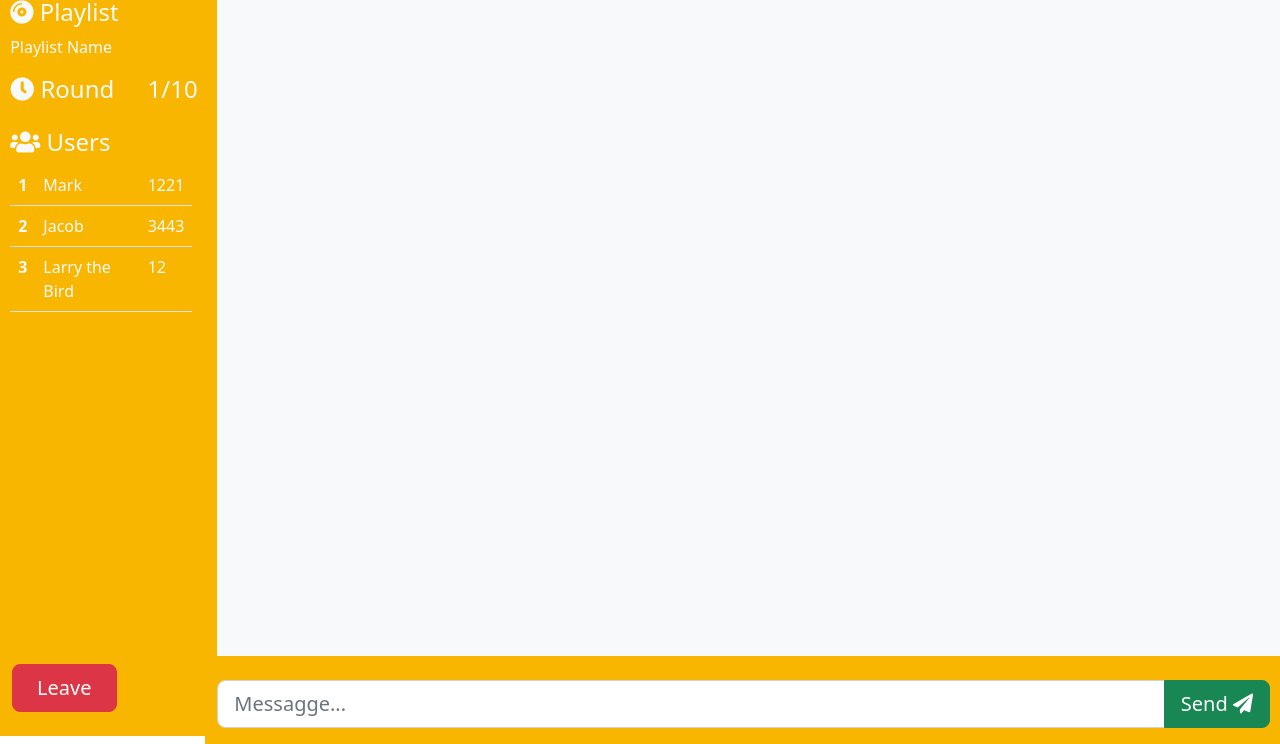
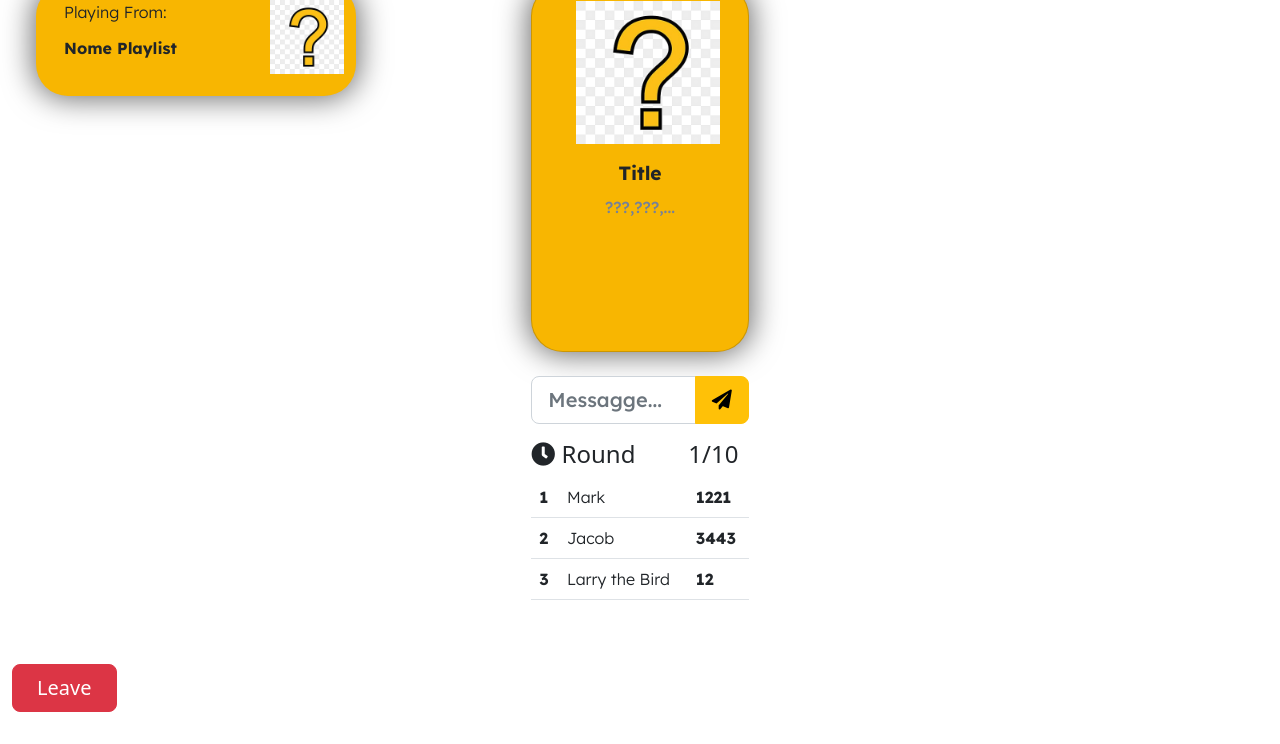
Before and after one commit to TommyMP/songguess, a website: page public/chat.html in a window 1280 px wide. Shown: the part 64-808 px from the top of the page. Drawn offline with nearby package versions, Linux system fonts and the light colour scheme; no server answers.

Commit message:
Add files via upload

```diff
--- a/public/chat.html
+++ b/public/chat.html
@@ -11,14 +11,18 @@
         integrity="sha384-rbsA2VBKQhggwzxH7pPCaAqO46MgnOM80zW1RWuH61DGLwZJEdK2Kadq2F9CUG65" crossorigin="anonymous">
 
     <link rel="stylesheet" href="./css/theme-switch.css">
+    <link rel="stylesheet" href="./css/card.css">
+    <link rel="stylesheet" href="./css/form.css">
+    <link rel="stylesheet" href="./css/table.css">
+
     <title>Guess the Song</title>
 </head>
 
-<body>
+<body id="info-light">
 
     <!-- <audio class="d-none"></audio> -->
 
-    <div class="row fixed-bottom justify-content-start p-4">
+    <!--<div class="row fixed-bottom justify-content-start p-4">
         <a class="btn btn-danger btn-lg col-1" href="index.html" role="button">Leave</a>
     </div>
 
@@ -74,6 +78,83 @@
                 <button class="btn btn-success" type="submit" style="margin-right:10px;">Send <i class="fas fa-paper-plane"></i></button>
             </form>
         </div>
+    </div> -->
+
+    <div class="row">
+        <div class="col-5">
+            <div class="row d-flex justify-content-start">
+                <div class="card-playlist" id="idPlaylist">
+                    <img src="images/question-mark.jpg" alt="" class="cardimg-playlist">
+                    <div class="cardinfo-playlist">
+                        <p class="info-playlist fw-light">Playing From:</p>
+                        <p class="title-playlist fw-bolder">Nome Playlist</p>
+                    </div>
+                </div>
+            </div>
+
+            <div class="row fixed-bottom justify-content-start p-4">
+                <a class="btn btn-danger btn-lg col-1" href="index.html" role="button">Leave</a>
+            </div>
+
+        </div>
+
+        <div class="col-2 mt-5">
+            <div class="row d-flex justify-content-center text-center">
+                <div class="card" id="idCard">
+                    <img src="images/question-mark.jpg" alt="" class="cardimg">
+                    <div class="cardinfo">
+                        <p class="title fw-bolder">Title</p>
+                        <p class="artist">???,???,...</p>
+                    </div>
+                </div>
+            </div>
+            <div class="row d-flex justify-content-center text-center">
+                <div class="div-input">
+                    <form class="input-group input-group-lg mb-3 mt-4" id="chat-form">
+                        <input id="msg" type="text" class="form-control" placeholder="Messagge..." required
+                        autocomplete="off" aria-label="Messagge..." aria-describedby="button-send">
+                        <button class="btn btn-warning" type="submit"><i class="fas fa-paper-plane"></i></button>
+                    </form>
+                </div>
+            </div>
+            <div class="row" id="idTable">
+                <div class="row fw-bolder">
+                    <div class="col-9 p-0">
+                        <h3 class="h4"><i class="fas fa-clock"></i> Round</h3>
+                    </div>
+                    <div class="col-3">
+                        <h3 class="h4 d-inline" id="round-display">1</h3><h3 class="h4 d-inline">/</h3><h3 class="h4 d-inline" id="rounds-display">10</h3>
+                    </div>
+                </div>
+                <table class="table" id="users">
+                    <tbody>
+                        <tr>
+                            <th scope="row">1</th>
+                            <td class="fw-light" colspan="3">Mark</td>
+                            <td class="fw-bolder">1221</td>
+                        </tr>
+                        <tr>
+                            <th scope="row">2</th>
+                            <td class="fw-light" colspan="3">Jacob</td>
+                            <td class="fw-bolder">3443</td>
+                        </tr>
+                        <tr>
+                            <th scope="row">3</th>
+                            <td class="fw-light" colspan="3">Larry the Bird</td>
+                            <td class="fw-bolder">12</td>
+                        </tr>
+                    </tbody>
+                </table>
+            </div>
+        </div>
+
+        <div class="col-5">
+            <div class="row fixed-top justify-content-end p-5 pt-3">
+                <button id="theme-switch-btn" class="btn h-50" style="width: 50px;">
+                    <i id="icon" class="fas fa-moon"></i>
+                </button>
+            </div>
+        </div>
     </div>
 
     <script src="https://cdnjs.cloudflare.com/ajax/libs/qs/6.11.0/qs.min.js" integrity="sha512-/l6vieC+YxaZywUhmqs++8uF9DeMvJE61ua5g+UK0TuHZ4TkTgB1Gm1n0NiA86uEOM9JJ6JUwyR0hboKO0fCng==" crossorigin="anonymous" referrerpolicy="no-referrer"></script>
--- /dev/null
+++ b/public/css/card.css
@@ -0,0 +1,93 @@
+@import url('https://fonts.googleapis.com/css2?family=Lexend+Deca:wght@300;500;700&display=swap');
+
+:root {
+    --light-color: rgb(248, 182, 1);
+    --dark-color: rgb(39, 40, 58);
+}
+
+
+.card {
+    border-radius: 2em;
+    background-color: var(--light-color);
+    width: 20em;
+    height: 23em;
+    box-shadow: 0px 0px 30px 3px rgba(0, 0, 0, 0.568);
+}
+
+.cardimg {
+    width: 75%;
+    margin-top: 1em;
+    margin-left: 2em;
+    margin-right: 3em;
+}
+
+.cardinfo {
+    height: 90%;
+    padding: 10%;
+}
+
+.title {
+    text-align: center;
+    font-family: 'Lexend Deca', sans-serif;
+    font-weight: 500;
+    font-size: 1.2em;
+    line-height: 1em;
+    overflow-wrap: normal;
+}
+
+.artist {
+    text-align: center;
+    font-family: 'Lexend Deca', sans-serif;
+    font-weight: 500;
+    font-size: 1em;
+    line-height: 1em;
+    margin: 13%;
+    margin-top: 4%;
+    margin-bottom: 0;
+    overflow-wrap: normal;
+    color: rgb(118, 129, 153);
+}
+
+/*-----------------------------------------------------*/
+
+.card-playlist {
+    border-radius: 2em;
+    background-color: var(--light-color);
+    width: 20em;
+    height: 7em;
+    box-shadow: 0px 0px 30px 3px rgba(0, 0, 0, 0.568);
+    margin: 3em;
+}
+
+.cardimg-playlist{
+    width: 25%;
+    float: inline-end;
+    margin-top: 1em;
+}
+
+.cardinfo-playlist{
+    margin-top: 1em;
+    margin-left: 1em;
+}
+
+.info-playlist {
+    font-family: 'Lexend Deca', sans-serif;
+}
+
+.title-playlist {
+    font-family: 'Lexend Deca', sans-serif;
+    font-weight: 500;
+    font-size: 1em;
+    line-height: 1em;
+    overflow-wrap: normal;
+}
+
+/*-----------------------------------------------------*/
+
+#idPlaylist.dark-theme{
+    background-color: white;
+}
+
+#idCard.dark-theme{
+    background-color: white;
+}
--- /dev/null
+++ b/public/css/form.css
@@ -0,0 +1,11 @@
+@import url('https://fonts.googleapis.com/css2?family=Lexend+Deca:wght@300;500;700&display=swap');
+
+
+.div-input{
+    width: 20em;
+    padding: 0;
+}
+
+form{
+    font-family: 'Lexend Deca', sans-serif !important;
+}
--- /dev/null
+++ b/public/css/table.css
@@ -0,0 +1,5 @@
+@import url('https://fonts.googleapis.com/css2?family=Lexend+Deca:wght@300;500;700&display=swap');
+
+table{
+    font-family: 'Lexend Deca', sans-serif !important;
+}
--- a/public/css/theme-switch.css
+++ b/public/css/theme-switch.css
@@ -1,21 +1,12 @@
 :root{
     --light-color: rgb(248, 182, 1);
-    --dark-color: rgb(0, 0, 0);
+    --dark-color: rgb(39, 40, 58);
 }
 
-ody {
+body {
     background-color: white;
 }
 
-.div-info-light, .div-input-light{
-    background: var(--light-color);
+body.info-dark{
+    background-color: var(--dark-color);
 }
-
-.div-info-dark, .div-input-dark{
-    background: var(--dark-color);
-}
-
-.dark-theme {
-    background-color: black;
-    color: white;
-}
--- a/public/js/theme-switch.js
+++ b/public/js/theme-switch.js
@@ -1,16 +1,26 @@
 const themeSwitchBtn = document.getElementById("theme-switch-btn");
 const icon = document.getElementById("icon");
-const divInfo = document.getElementById("div-info-light");
-const divInput = document.getElementById("div-input-light");
+const info = document.getElementById("info-light");
+
+const playlist = document.getElementById("idPlaylist");
+const card = document.getElementById("idCard");
+const divTable = document.getElementById("idTable");
+const table = document.getElementById("users");
+
 
 themeSwitchBtn.addEventListener("click", function() {
-  divInfo.classList.toggle("div-info-dark");
-  divInput.classList.toggle("div-input-dark");
-  if (document.body.classList.contains("dark-theme")) {
+    info.classList.toggle("info-dark");
+    if (info.classList.contains("info-dark")) {
       icon.classList.remove("fa-moon");
       icon.classList.add("fa-sun");
     } else {
       icon.classList.remove("fa-sun");
       icon.classList.add("fa-moon");
     }
+
+    playlist.classList.toggle("dark-theme");
+    card.classList.toggle("dark-theme");
+    icon.classList.toggle("text-light");
+    divTable.classList.toggle("text-light");
+    table.classList.toggle("text-light");
 });
```
Also changed, not shown: public/images/question-mark.jpg (added), public/images/question-mark.png (added). Lines whose indentation alone changed are shown as unchanged.
